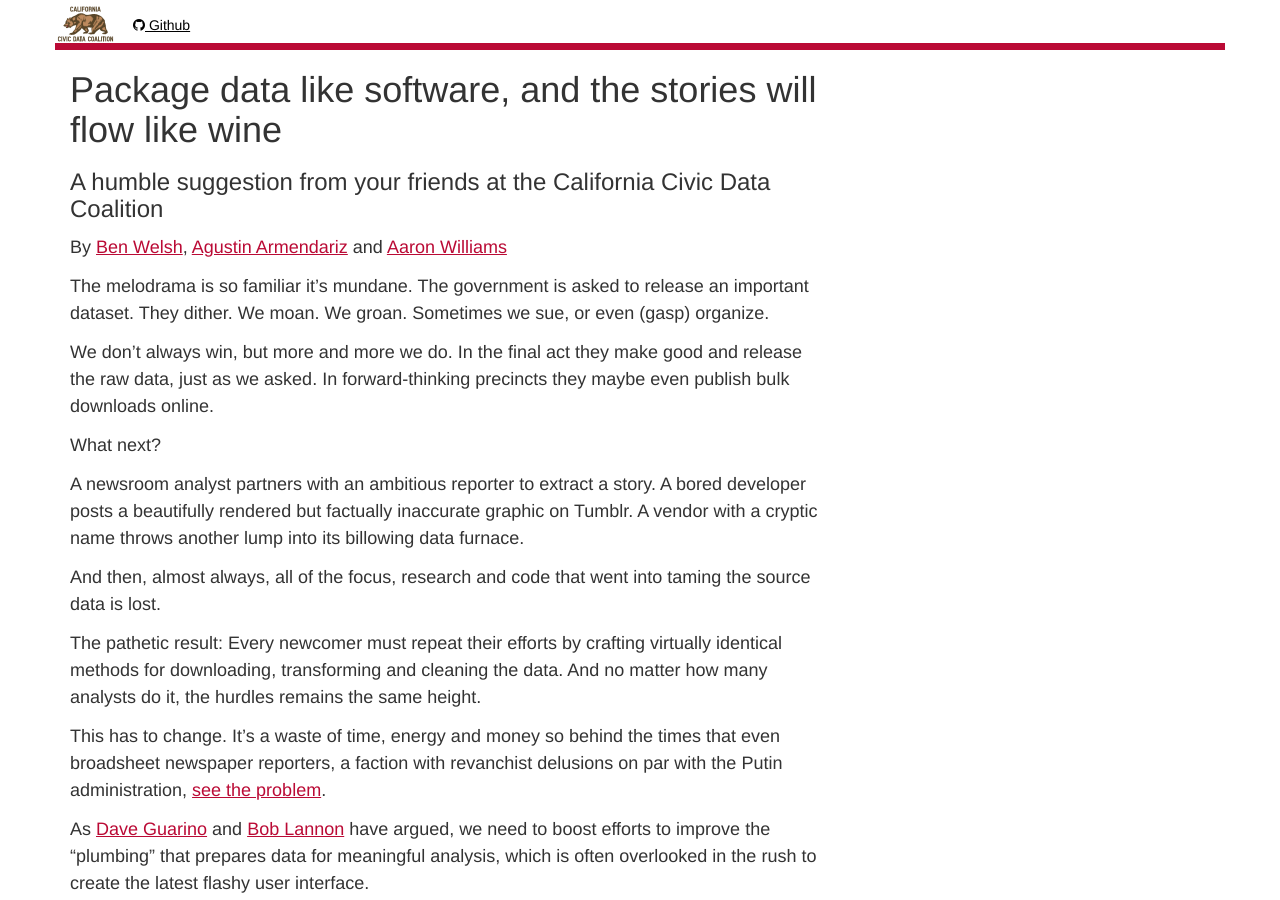
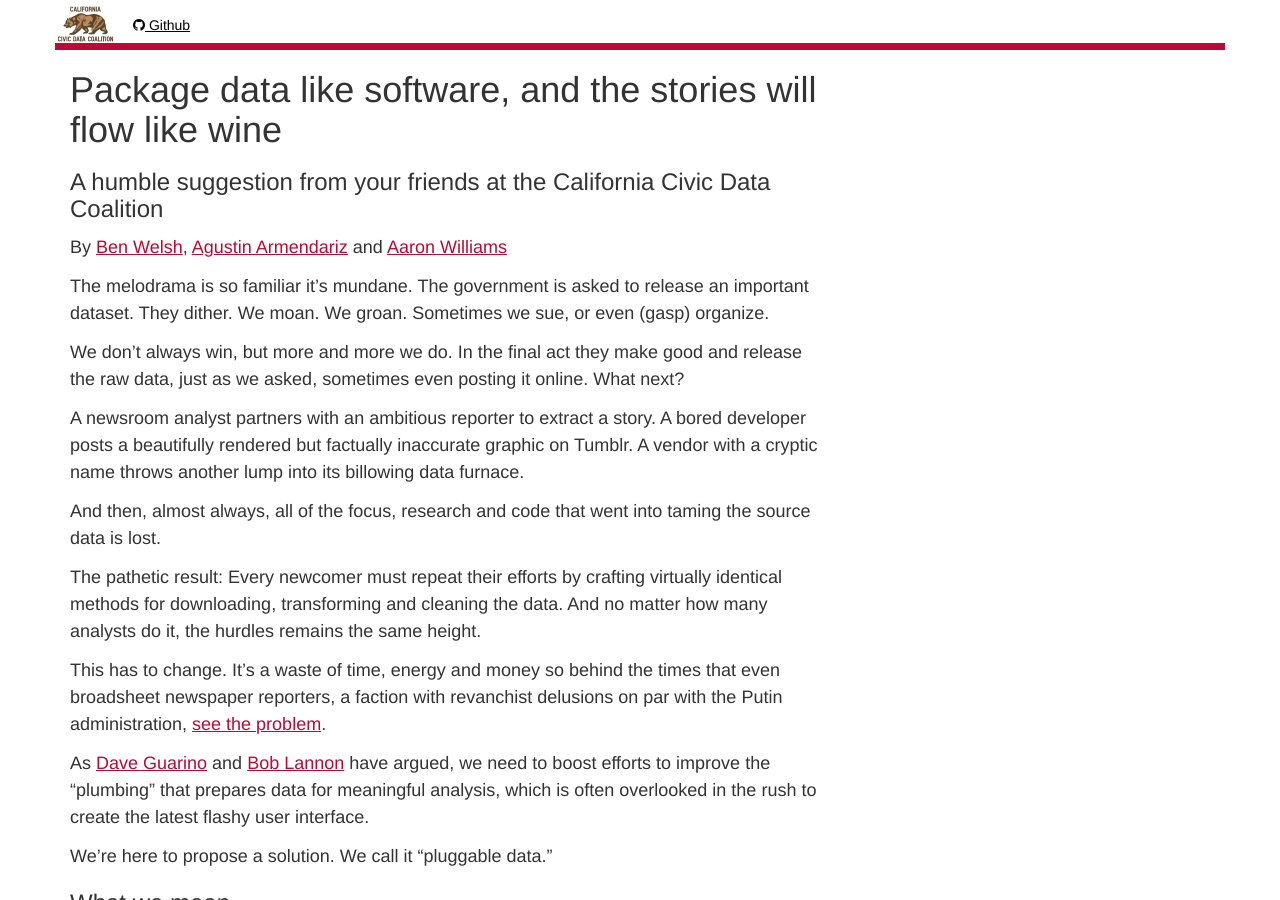
Before and after one commit to palewire/californiacivicdata.org, a Jekyll site: the page built from _posts/2015-01-01-pluggable-data.markdown, in a window 1280 px wide and 900 px high. Built offline with Jekyll 4.4.1, drawn with Linux system fonts in a browser that asks for light colours.

Commit message:
Updated 2015-01-01-pluggable-data.markdown

```diff
--- a/_posts/2015-01-01-pluggable-data.markdown
+++ b/_posts/2015-01-01-pluggable-data.markdown
@@ -12,8 +12,7 @@
 
 The melodrama is so familiar it's mundane. The government is asked to release an important dataset. They dither. We moan. We groan. Sometimes we sue, or even (gasp) organize.
 
-We don't always win, but more and more we do. In the final act they make good and release the raw data, just as we asked. In forward-thinking precincts they maybe even publish bulk downloads online.
-
+We don't always win, but more and more we do. In the final act they make good and release the raw data, just as we asked, sometimes even posting it online.
 What next?
 
 A newsroom analyst partners with an ambitious reporter to extract a story. A bored developer posts a beautifully rendered but factually inaccurate graphic on Tumblr. A vendor with a cryptic name throws another lump into its billowing data furnace.
```
